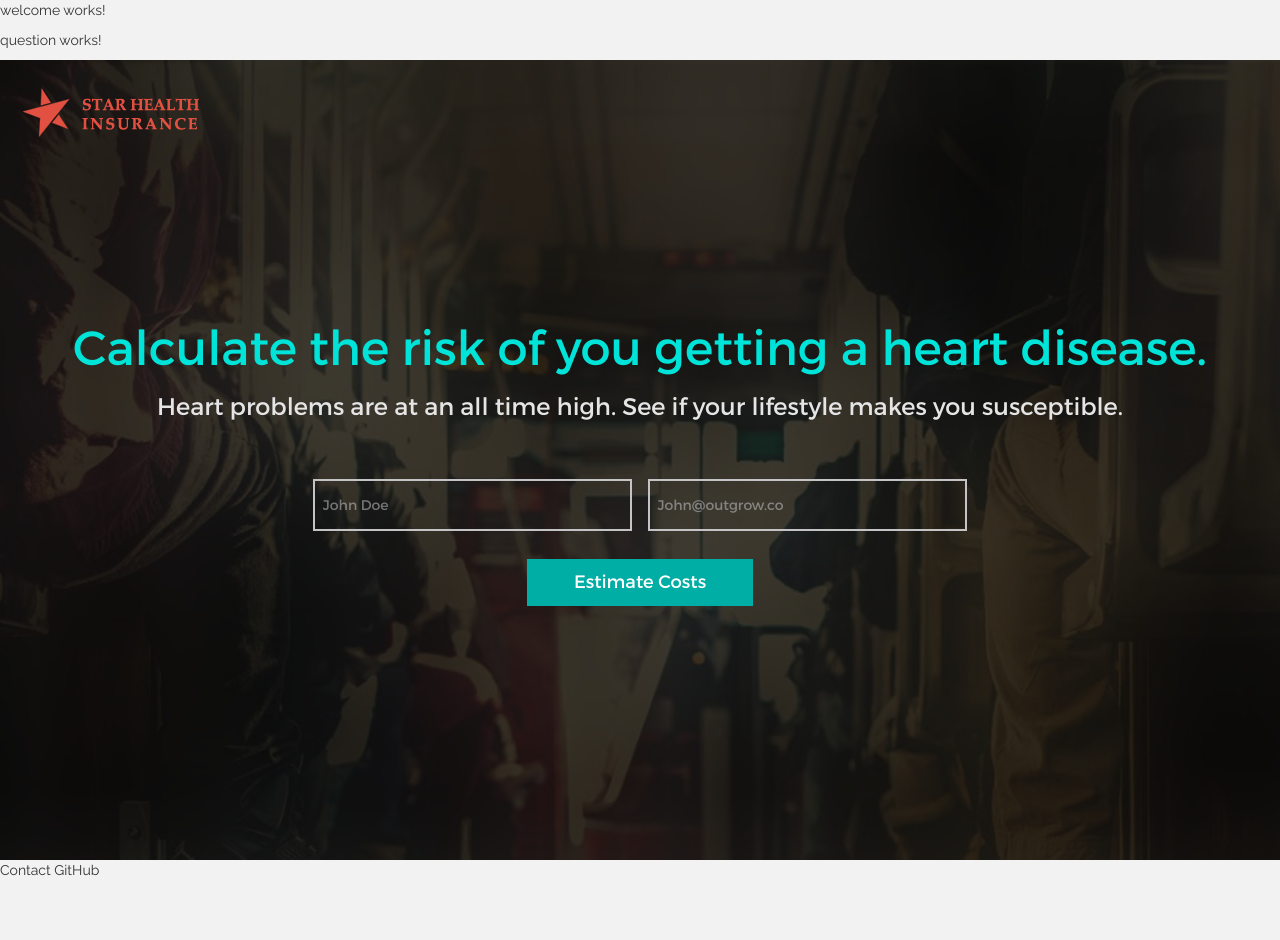
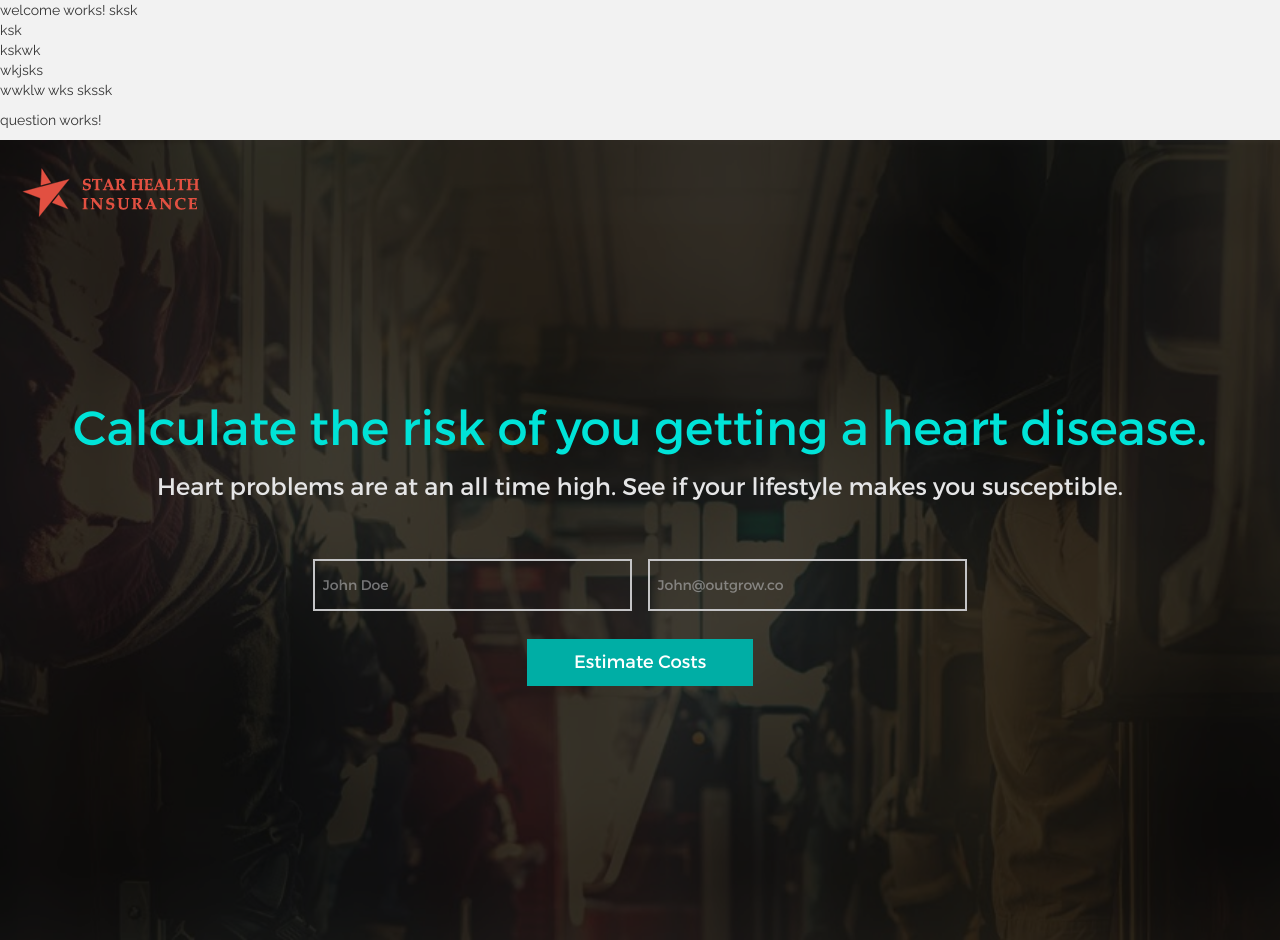
Before and after one commit to Gojira-Jobs/Outgrow-Builder, an Angular app: page /builder in a window 1280 px wide. Before the commit the page ends 880 px from the top, so only its background shows below. Built offline with nearby package versions, Linux system fonts and the light colour scheme.

Commit message:
selection formatting done

```diff
--- a/src/app/builder/components/pages/lead-generation/lead-generation.component.html
+++ b/src/app/builder/components/pages/lead-generation/lead-generation.component.html
@@ -34,4 +34,8 @@
         <!-- Content Section end-->
     </section>
 </section>
-Contact GitHub
+<div id="toolbar-options" style="display:none">
+   <a href="#"><i class="fa fa-plane"></i></a>
+   <a href="#"><i class="fa fa-car"></i></a>
+   <a href="#"><i class="fa fa-bicycle"></i></a>
+</div>
--- a/src/app/builder/components/pages/lead-generation/lead-generation.component.ts
+++ b/src/app/builder/components/pages/lead-generation/lead-generation.component.ts
@@ -29,22 +29,61 @@ export class LeadGenerationComponent implements OnInit,AfterViewInit {
         this.initializeViewContent();
     }
   checkforSelection(event){
-    if(window.getSelection().toString()){
+    if(window.getSelection() && window.getSelection().toString().length>0){
+          var selection = window.getSelection(),      // get the selection then
+          range = selection.getRangeAt(0),        // the range at first selection group
+          rect = range.getBoundingClientRect();
+          console.log(rect);
+          var div=document.getElementById("toolbar-options");
+          console.log(div);
+          //if(div.style.display == 'none'){
+            div.style.display='block';
+            div.style.position='absolute';
+            div.style.top = Math.abs(rect.top-rect.height) + 'px';       // set coordinates
+            div.style.left = rect.left + 'px';
+            //div.id="abc";
+            div.style.height = rect.height + 'px'; // and size
+            div.style.width = '100px';
+         // }
 
-      console.log("jdjd"+window.getSelection().getRangeAt(0).startOffset+window.getSelection);
-     console.log( jQuery(event.target).text().slice(window.getSelection().getRangeAt(0).startOffset,
-    window.getSelection().getRangeAt(0).endOffset));
-    var startIndex = window.getSelection().getRangeAt(0).startOffset;
-    var endIndex = window.getSelection().getRangeAt(0).endOffset;
-    var slicedText = jQuery(event.target).text().slice(startIndex, endIndex);
-    var text=window.getSelection().toString();
-    jQuery(event.target).html(jQuery(event.target).text().replace(slicedText,'<span id='+window.getSelection()+'>' + slicedText + '</span>'));
+    }
+//     var div = document.createElement('div');
+//       // make box
+// div.style.border = '2px solid black';      // with outline
+// div.style.position = 'absolute';              // fixed positioning = easy mode
+// div.style.top = rect.top + 'px';       // set coordinates
+// div.style.left = rect.left + 'px';
+// div.id="abc";
+// div.style.height = rect.height + 'px'; // and size
+// div.style.width = rect.width + 'px';
+// document.body.appendChild(div);
+// setTimeout(function(){
+//   document.getElementById("abc").remove();
+// },1000);
 
-     console.log(text);
-      jQuery("#"+text).toolbar({
-        content: '#toolbar-options',
-        event:'select'
-      });
-    }
+    // console.log(jQuery(event.target.selectionStart))
+    // if(window.getSelection().toString()){
+    //   var previousId='';
+    //   console.log("jdjd"+window.getSelection().getRangeAt(0).startOffset+window.getSelection);
+    //  console.log( jQuery(event.target).text().slice(window.getSelection().getRangeAt(0).startOffset,
+    // window.getSelection().getRangeAt(0).endOffset));
+
+    //     var startIndex = window.getSelection().getRangeAt(0).startOffset;
+    //     var endIndex = window.getSelection().getRangeAt(0).endOffset;
+    //     console.log(startIndex+" "+endIndex);
+    //     var slicedText = jQuery(event.target).text().slice(startIndex, endIndex);
+    //     var text=window.getSelection().toString();
+    //     console.log(slicedText);
+    //     jQuery(event.target)
+    //     .html(jQuery(event.target)
+    //     .text().replace(slicedText,'<span id='+window.
+    //     getSelection()+'>' + slicedText + '</span>'));
+
+    //  console.log(text);
+    //   jQuery("#"+text).toolbar({
+    //     content: '#toolbar-options'
+    //   });
+
+    //}
   }
 }
--- a/src/app/builder/components/pages/welcome/welcome.component.html
+++ b/src/app/builder/components/pages/welcome/welcome.component.html
@@ -1,3 +1,16 @@
 <p>
   welcome works!
+  sksk
+  <br>
+  ksk
+  <br>
+
+  kskwk
+  <br>
+  wkjsks
+  <br>
+  wwklw
+  wks
+  skssk
+
 </p>
--- a/src/index.html
+++ b/src/index.html
@@ -23,6 +23,9 @@
     <link href="assets/css/style.css" rel="stylesheet">
     <link href="assets/css/jquery.toolbar.css" rel="stylesheet">
   <style>
+    body{
+      position: relative;
+    }
     body,h1{
       font-family: "Raleway", Arial, sans-serif;
     }
```
Also changed, not shown: src/assets/js/jquery.toolbar.js.
